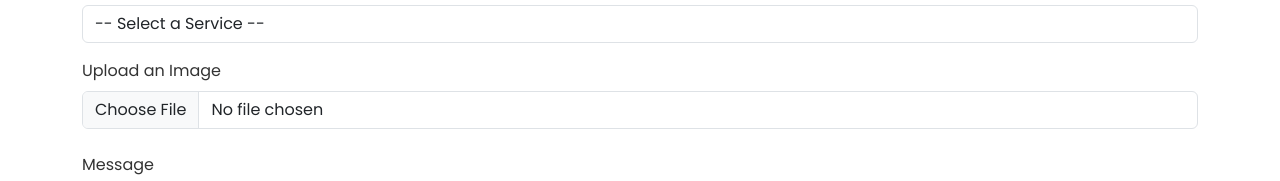
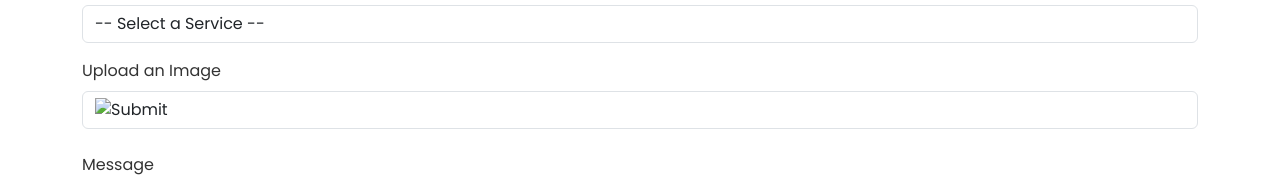
Before and after one commit to Song6297/Popular-Services-Pvt-Ltd., a plain HTML site: page index.html in a window 1280 px wide. Shown: the part 2069-2250 px from the top of the page. Drawn offline with nearby package versions, Linux system fonts and the light colour scheme.

Commit message:
Update index.html

```diff
--- a/index.html
+++ b/index.html
@@ -147,8 +147,8 @@
         </select>
       </div>
       <div class="mb-4">
-        <label for="file" class="form-label">Upload an Image</label>
-        <input type="file" id="file" name="file" class="form-control" required>
+        <label for="Image" class="form-label">Upload an Image</label>
+        <input type="Image" id="Image" name="Image" class="form-control" required>
       </div>
       <div class="mb-3">
         <label for="message" class="form-label">Message</label>
```
